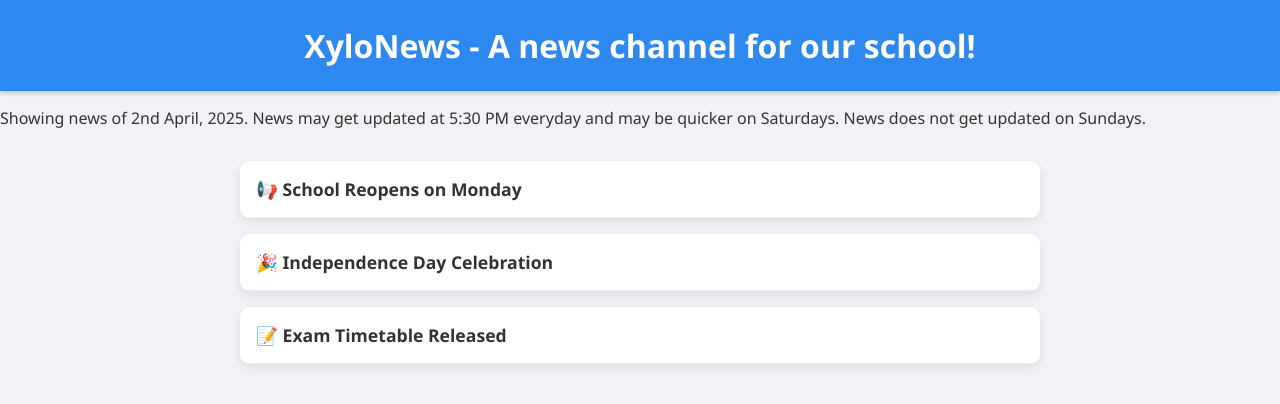
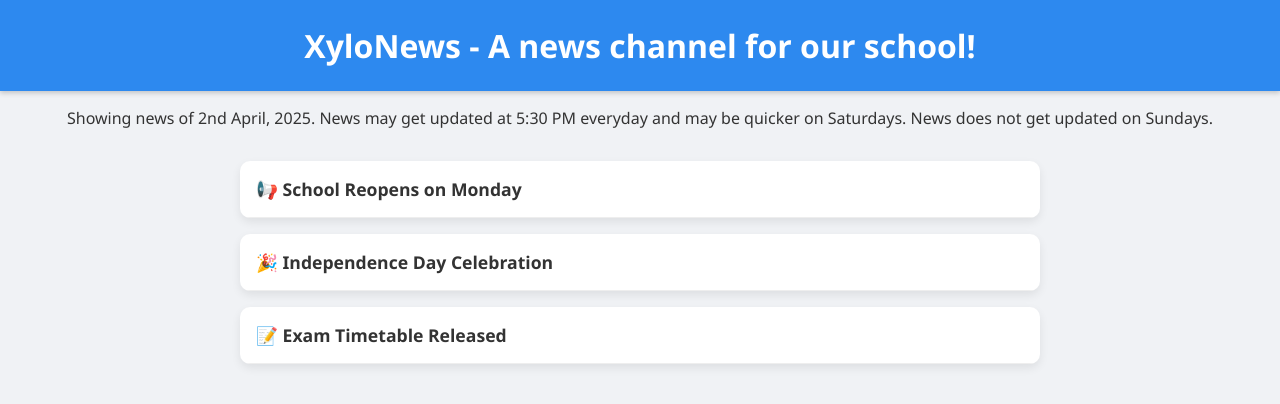
Before and after one commit to xylo-web-app/xylonews, a plain HTML site: page index.html in a window 1280 px wide. Drawn offline with Linux system fonts and the light colour scheme.

Commit message:
Update index.html

```diff
--- a/index.html
+++ b/index.html
@@ -82,7 +82,7 @@
 <body>
 
   <header>XyloNews - A news channel for our school!</header>
-  <p>Showing news of 2nd April, 2025. News may get updated at 5:30 PM everyday and may be quicker on Saturdays. News does not get updated on Sundays.</p>
+  <p><center>Showing news of 2nd April, 2025. News may get updated at 5:30 PM everyday and may be quicker on Saturdays. News does not get updated on Sundays.</center></p>
 
   <div class="container">
     <div class="message-box">
```
